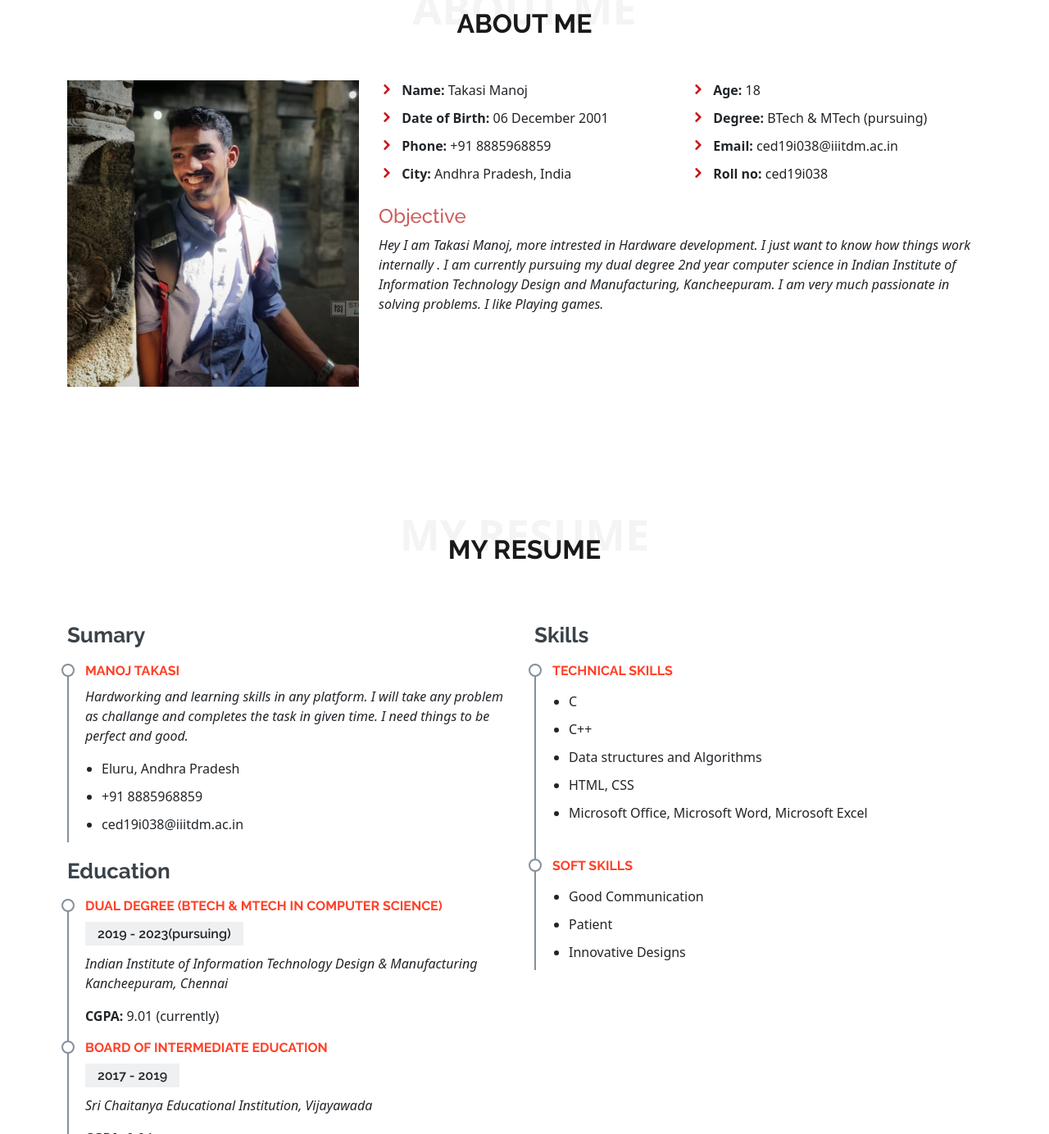
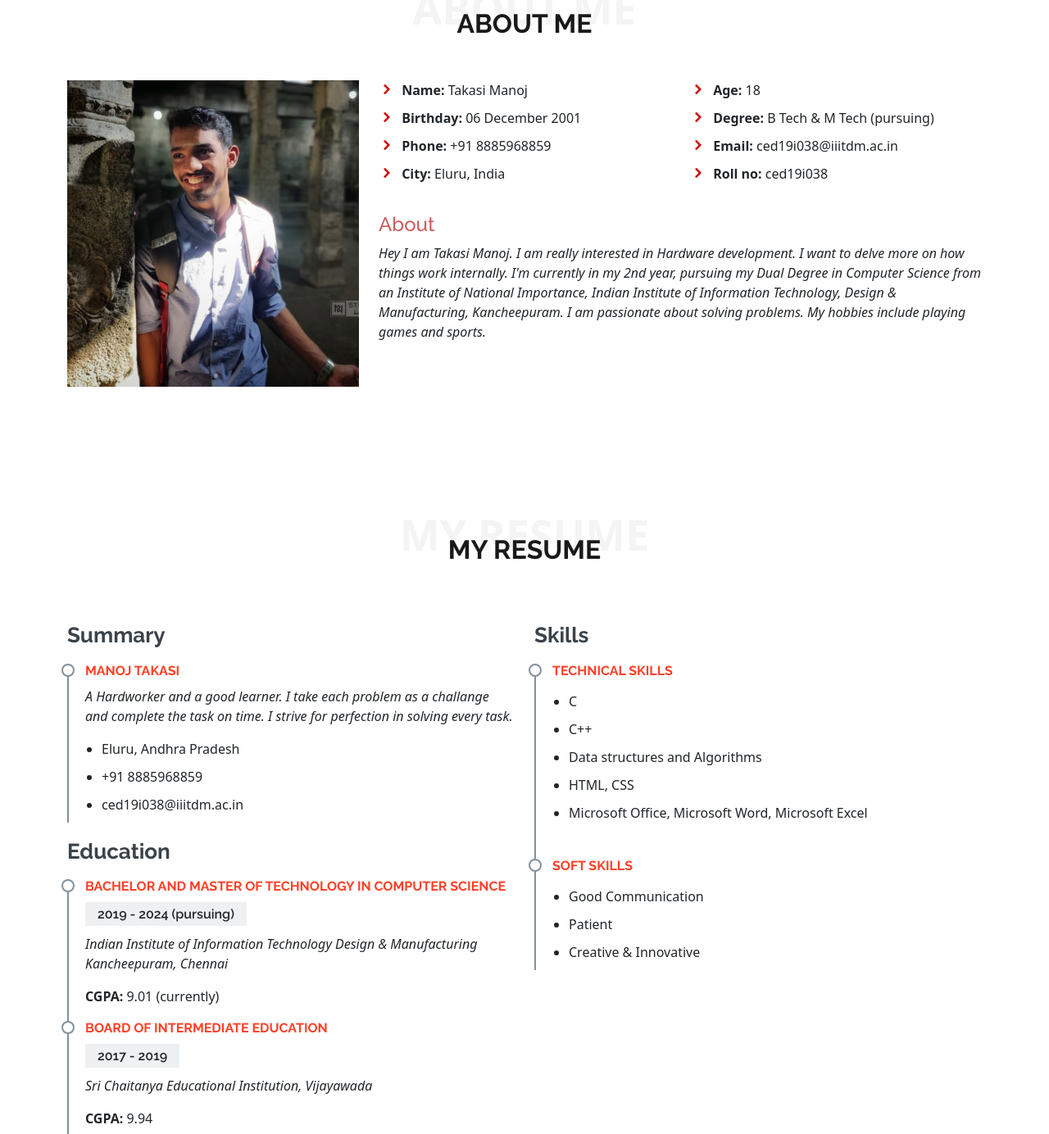
Before and after one commit to sujiv1204/dbms-project, a website with bundled scripts: page team4.html in a window 1280 px wide. Shown: the part 880-2264 px from the top of the page at 82% size. Built offline with nearby package versions, Linux system fonts and the light colour scheme.

Commit message:
Some grammatical changes

```diff
--- a/team4.html
+++ b/team4.html
@@ -52,8 +52,8 @@
     <!-- ======= Hero Section ======= -->
     <section id="hero" class="d-flex align-items-center">
     <div class="container position-relative" data-aos="fade-up" data-aos-delay="500">
-        <h1>Welcome</h1>
-        <h2>I'm one of the member in Group-20</h2>
+        <h1>Welcome to my Resume</h1>
+        <h2>I'm one of the members of Group-20</h2>
         <a href="#about" class="btn-get-started scrollto">Know about me</a>
     </div>
     </section><!-- End Hero -->
@@ -75,15 +75,15 @@
                                 <div class="col-lg-6" data-aos="fade-right">
                                     <ul>
                                     <li><i class="icofont-rounded-right"></i> <strong>Name:</strong> Takasi Manoj</li>
-                                    <li><i class="icofont-rounded-right"></i> <strong>Date of Birth:</strong> 06 December 2001</li>
+                                    <li><i class="icofont-rounded-right"></i> <strong>Birthday:</strong> 06 December 2001</li>
                                     <li><i class="icofont-rounded-right"></i> <strong>Phone:</strong> +91 8885968859</li>
-                                    <li><i class="icofont-rounded-right"></i> <strong>City:</strong> Andhra Pradesh, India</li>
+                                    <li><i class="icofont-rounded-right"></i> <strong>City:</strong> Eluru, India</li>
                                     </ul>
                                 </div>
                                 <div class="col-lg-6" data-aos="fade-left">
                                     <ul>
                                     <li><i class="icofont-rounded-right"></i> <strong>Age:</strong> 18</li>
-                                    <li><i class="icofont-rounded-right"></i> <strong>Degree:</strong> BTech &amp; MTech (pursuing)</li>
+                                    <li><i class="icofont-rounded-right"></i> <strong>Degree:</strong> B Tech &amp; M Tech (pursuing)</li>
                                     <li><i class="icofont-rounded-right"></i> <strong>Email:</strong> ced19i038@iiitdm.ac.in</li>
                                     <li><i class="icofont-rounded-right"></i> <strong>Roll no:</strong> ced19i038</li>
                                     </ul>
@@ -92,11 +92,9 @@
                             <div class="row mt-n4">
                                 <div class="col-12 d-flex justify-content-center" data-aos="fade-down">
                                     <div>
-                                        <h4 style="color: indianred;">Objective</h4>
+                                        <h4 style="color: indianred; padding-top:10px">About</h4>
                                         <p><em>
-                                            Hey I am Takasi Manoj, more intrested in Hardware development. I just want to know how things work internally
-                                            . I am currently pursuing my dual degree 2nd year computer science in Indian Institute of Information Technology Design and Manufacturing, Kancheepuram.
-                                            I am very much passionate in solving problems. I like Playing games.
+                                            Hey I am Takasi Manoj. I am really interested in Hardware development. I want to delve more on how things work internally. I'm currently in my 2nd year, pursuing my Dual Degree in Computer Science from an Institute of National Importance, Indian Institute of Information Technology, Design & Manufacturing, Kancheepuram. I am passionate about solving problems. My hobbies include playing games and sports.
                                         </em></p>
                                     </div>
                                 </div>
@@ -119,12 +117,12 @@
 
                 <div class="row">
                     <div class="col-lg-6">
-                        <h3 class="resume-title" data-aos="fade-right">Sumary</h3>
+                        <h3 class="resume-title" data-aos="fade-right">Summary</h3>
                         <div class="resume-item pb-0" data-aos="fade-right">
                             <h4>Manoj Takasi</h4>
                             <p><em>
-                                Hardworking and learning skills in any platform. I will take any problem as challange and completes the task in given time.
-                                I need things to be perfect and good.
+                                A Hardworker and a good learner. I take each problem as a challange and complete the task on time.
+                                I strive for perfection in solving every task.
                             </em></p>
                             <p>
                             <ul>
@@ -137,8 +135,8 @@
 
                         <h3 class="resume-title" data-aos="fade-left">Education</h3>
                         <div class="resume-item" data-aos="fade-left">
-                            <h4>Dual Degree (Btech &amp; MTech in computer science)</h4>
-                            <h5>2019 - 2023(pursuing)</h5>
+                            <h4>Bachelor and Master of Technology in Computer Science</h4>
+                            <h5>2019 - 2024 (pursuing)</h5>
                             <p><em>Indian Institute of Information Technology Design & Manufacturing Kancheepuram, Chennai</em></p>
                             <strong>CGPA:</strong> 9.01 (currently)
                         </div>
@@ -175,7 +173,7 @@
                             <ul>
                             <li>Good Communication</li>
                             <li>Patient</li>
-                            <li>Innovative Designs</li>
+                            <li>Creative & Innovative</li>
                             </ul>
                             </p>
                         </div>
```
Also changed, not shown: team.html (+3 -3 lines), team2.html (+14 -10 lines), team3.html (+6 -6 lines).
